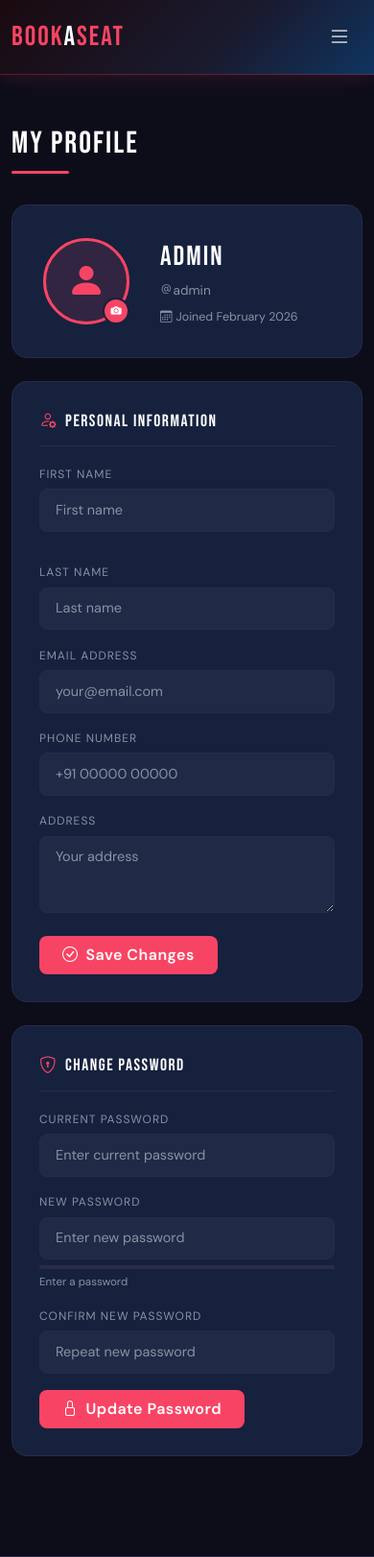
After one commit to ashmoneykash/bookaseat, a Django app: page /users/profile/ in a window 390 px wide. The commit adds this page. Shown: the top 1622 px of the page at 96% size. Run offline with Django 5.2, Linux system fonts and the light colour scheme; a user stored in the database is signed in; data comes from the database, SQL or seed files in the repository.

Commit message:
feat: add editable profile page for normal users
- Add profile view with personal info editing (name, email, phone, address)
- Add profile picture upload with live preview
- Add password change with strength meter
- Link profile icon in navbar to profile page
- Add logout confirmation dialog
- Auto-create Profile if it doesn't exist

```diff
--- a/templates/partials/navbar.html
+++ b/templates/partials/navbar.html
@@ -30,16 +30,16 @@
 
         {% if user.is_authenticated %}
           {% if user.is_staff %}
-            <!-- Admin: show Admin link, no username (redundant) -->
+            <!-- Admin: show Admin link only -->
             <li class="nav-item">
               <a class="nav-link-bms nav-link" href="{% url 'dashboard_home' %}" style="color:#fbbf24 !important;">
                 <i class="bi bi-speedometer2 me-1"></i>Admin
               </a>
             </li>
           {% else %}
-            <!-- Normal user: show profile icon with username -->
+            <!-- Normal user: profile icon links to profile page -->
             <li class="nav-item">
-              <a class="nav-link-bms nav-link" href="#" style="color:var(--bms-text);">
+              <a class="nav-link-bms nav-link" href="{% url 'profile' %}" style="color:var(--bms-text);">
                 <i class="bi bi-person-circle me-1"></i>{{ user.username }}
               </a>
             </li>
@@ -48,7 +48,9 @@
           <li class="nav-item">
             <form method="post" action="{% url 'logout' %}" style="display:inline;">
               {% csrf_token %}
-              <button type="submit" class="btn-navbar-cta nav-link" style="background:none; border:none; cursor:pointer;">
+              <button type="submit" class="btn-navbar-cta nav-link"
+                      style="background:none; border:none; cursor:pointer;"
+                      onclick="return confirm('Are you sure you want to logout?')">
                 <i class="bi bi-box-arrow-right me-1"></i>Logout
               </button>
             </form>
--- /dev/null
+++ b/users/templates/users/profile.html
@@ -0,0 +1,327 @@
+{% extends 'base.html' %}
+{% block title %}My Profile — BookASeat{% endblock %}
+
+{% block extra_css %}
+<style>
+  .profile-wrapper {
+    max-width: 820px;
+    margin: 0 auto;
+  }
+
+  .profile-header {
+    background: var(--bms-card-bg);
+    border: 1px solid var(--bms-border);
+    border-radius: 16px;
+    padding: 2rem;
+    display: flex;
+    align-items: center;
+    gap: 2rem;
+    margin-bottom: 1.5rem;
+    flex-wrap: wrap;
+  }
+
+  .profile-avatar-wrap { position: relative; flex-shrink: 0; }
+
+  .profile-avatar {
+    width: 90px; height: 90px;
+    border-radius: 50%;
+    object-fit: cover;
+    border: 3px solid var(--bms-red);
+  }
+
+  .profile-avatar-placeholder {
+    width: 90px; height: 90px;
+    border-radius: 50%;
+    background: rgba(248,68,100,0.12);
+    border: 3px solid var(--bms-red);
+    display: flex; align-items: center; justify-content: center;
+    font-size: 2.5rem; color: var(--bms-red);
+  }
+
+  .avatar-edit-btn {
+    position: absolute; bottom: 0; right: 0;
+    width: 28px; height: 28px;
+    background: var(--bms-red); border-radius: 50%;
+    display: flex; align-items: center; justify-content: center;
+    font-size: 0.7rem; color: #fff; cursor: pointer;
+    border: 2px solid var(--bms-card-bg);
+    transition: transform 0.2s;
+  }
+  .avatar-edit-btn:hover { transform: scale(1.15); }
+
+  .profile-name {
+    font-family: 'Bebas Neue', sans-serif;
+    font-size: 1.8rem; letter-spacing: 2px; color: #fff;
+    margin-bottom: 0.2rem;
+  }
+
+  .profile-username {
+    font-size: 0.85rem; color: var(--bms-muted);
+    margin-bottom: 0.5rem;
+  }
+
+  .profile-joined {
+    font-size: 0.78rem; color: var(--bms-muted);
+  }
+
+  /* Cards */
+  .profile-card {
+    background: var(--bms-card-bg);
+    border: 1px solid var(--bms-border);
+    border-radius: 16px;
+    padding: 1.75rem;
+    margin-bottom: 1.5rem;
+  }
+
+  .profile-card-title {
+    font-family: 'Bebas Neue', sans-serif;
+    font-size: 1.1rem; letter-spacing: 1.5px;
+    color: #fff; margin-bottom: 1.25rem;
+    padding-bottom: 0.75rem;
+    border-bottom: 1px solid var(--bms-border);
+    display: flex; align-items: center; gap: 0.5rem;
+  }
+
+  /* Form fields */
+  .form-group { margin-bottom: 1.1rem; }
+
+  .form-group label {
+    font-size: 0.75rem; text-transform: uppercase;
+    letter-spacing: 1px; color: var(--bms-muted);
+    display: block; margin-bottom: 0.4rem;
+  }
+
+  .form-control-bms {
+    width: 100%;
+    background: rgba(255,255,255,0.04);
+    border: 1px solid var(--bms-border);
+    border-radius: 8px;
+    padding: 0.65rem 1rem;
+    color: var(--bms-text);
+    font-size: 0.9rem;
+    font-family: 'DM Sans', sans-serif;
+    transition: border-color 0.2s, box-shadow 0.2s;
+    outline: none;
+  }
+
+  .form-control-bms:focus {
+    border-color: var(--bms-red);
+    box-shadow: 0 0 0 3px rgba(248,68,100,0.12);
+  }
+
+  .form-control-bms::placeholder { color: var(--bms-muted); }
+
+  textarea.form-control-bms { resize: vertical; min-height: 80px; }
+
+  .form-grid {
+    display: grid;
+    grid-template-columns: 1fr 1fr;
+    gap: 1rem;
+  }
+
+  @media (max-width: 576px) { .form-grid { grid-template-columns: 1fr; } }
+
+  /* Alerts */
+  .alert-bms {
+    border-radius: 8px; padding: 0.75rem 1rem;
+    font-size: 0.88rem; margin-bottom: 1.25rem;
+    display: flex; align-items: center; gap: 0.5rem;
+  }
+
+  .alert-success-bms {
+    background: rgba(74,222,128,0.1);
+    border: 1px solid rgba(74,222,128,0.3);
+    color: #4ade80;
+  }
+
+  .alert-error-bms {
+    background: rgba(248,68,100,0.1);
+    border: 1px solid rgba(248,68,100,0.3);
+    color: #ffb3c1;
+  }
+
+  /* Password strength */
+  .pwd-strength { margin-top: 0.4rem; }
+  .pwd-bar-wrap { height: 4px; background: var(--bms-border); border-radius: 99px; margin-bottom: 0.3rem; }
+  .pwd-bar { height: 100%; border-radius: 99px; width: 0; transition: width 0.3s, background 0.3s; }
+  .pwd-hint { font-size: 0.72rem; color: var(--bms-muted); }
+</style>
+{% endblock %}
+
+{% block content %}
+<div class="profile-wrapper">
+
+  <div class="section-heading">MY PROFILE</div>
+  <div class="section-divider"></div>
+
+  {% for msg in messages %}
+    <div class="alert-bms {% if 'success' in msg.tags %}alert-success-bms{% else %}alert-error-bms{% endif %}">
+      <i class="bi bi-{% if 'success' in msg.tags %}check-circle{% else %}exclamation-circle{% endif %}"></i>
+      {{ msg }}
+    </div>
+  {% endfor %}
+
+  <!-- Profile Header -->
+  <div class="profile-header">
+    <div class="profile-avatar-wrap">
+      {% if user_profile.profile_pic %}
+        <img src="{{ user_profile.profile_pic.url }}" class="profile-avatar" alt="Profile">
+      {% else %}
+        <div class="profile-avatar-placeholder">
+          <i class="bi bi-person-fill"></i>
+        </div>
+      {% endif %}
+      <label for="pic-upload-trigger" class="avatar-edit-btn" title="Change photo">
+        <i class="bi bi-camera-fill"></i>
+      </label>
+    </div>
+    <div>
+      <div class="profile-name">
+        {% if request.user.first_name %}
+          {{ request.user.first_name }} {{ request.user.last_name }}
+        {% else %}
+          {{ request.user.username }}
+        {% endif %}
+      </div>
+      <div class="profile-username"><i class="bi bi-at"></i>{{ request.user.username }}</div>
+      {% if request.user.email %}
+        <div class="profile-username"><i class="bi bi-envelope me-1"></i>{{ request.user.email }}</div>
+      {% endif %}
+      <div class="profile-joined">
+        <i class="bi bi-calendar3 me-1"></i>Joined {{ request.user.date_joined|date:"F Y" }}
+      </div>
+    </div>
+  </div>
+
+  <!-- ── Edit Info ── -->
+  <div class="profile-card">
+    <div class="profile-card-title">
+      <i class="bi bi-person-gear" style="color:var(--bms-red);"></i> Personal Information
+    </div>
+
+    <form method="post" enctype="multipart/form-data">
+      {% csrf_token %}
+      <input type="hidden" name="action" value="update_info">
+
+      <!-- Hidden file input triggered by camera button -->
+      <input type="file" name="profile_pic" id="pic-upload-trigger"
+             accept="image/*" style="display:none;"
+             onchange="previewPic(this)">
+
+      <div class="form-grid">
+        <div class="form-group">
+          <label>First Name</label>
+          <input type="text" name="first_name" class="form-control-bms"
+                 value="{{ request.user.first_name }}" placeholder="First name">
+        </div>
+        <div class="form-group">
+          <label>Last Name</label>
+          <input type="text" name="last_name" class="form-control-bms"
+                 value="{{ request.user.last_name }}" placeholder="Last name">
+        </div>
+      </div>
+
+      <div class="form-group">
+        <label>Email Address</label>
+        <input type="email" name="email" class="form-control-bms"
+               value="{{ request.user.email }}" placeholder="your@email.com">
+      </div>
+
+      <div class="form-group">
+        <label>Phone Number</label>
+        <input type="text" name="phone" class="form-control-bms"
+               value="{{ user_profile.phone|default:'' }}" placeholder="+91 00000 00000">
+      </div>
+
+      <div class="form-group">
+        <label>Address</label>
+        <textarea name="address" class="form-control-bms"
+                  placeholder="Your address">{{ user_profile.address|default:'' }}</textarea>
+      </div>
+
+      <button type="submit" class="btn btn-bms-primary px-4 py-2">
+        <i class="bi bi-check-circle me-2"></i>Save Changes
+      </button>
+    </form>
+  </div>
+
+  <!-- ── Change Password ── -->
+  <div class="profile-card">
+    <div class="profile-card-title">
+      <i class="bi bi-shield-lock" style="color:var(--bms-red);"></i> Change Password
+    </div>
+
+    <form method="post">
+      {% csrf_token %}
+      <input type="hidden" name="action" value="change_password">
+
+      <div class="form-group">
+        <label>Current Password</label>
+        <input type="password" name="old_password" class="form-control-bms"
+               placeholder="Enter current password">
+      </div>
+
+      <div class="form-group">
+        <label>New Password</label>
+        <input type="password" name="new_password1" class="form-control-bms"
+               placeholder="Enter new password" id="new-pwd" oninput="checkStrength(this.value)">
+        <div class="pwd-strength">
+          <div class="pwd-bar-wrap"><div class="pwd-bar" id="pwd-bar"></div></div>
+          <div class="pwd-hint" id="pwd-hint">Enter a password</div>
+        </div>
+      </div>
+
+      <div class="form-group">
+        <label>Confirm New Password</label>
+        <input type="password" name="new_password2" class="form-control-bms"
+               placeholder="Repeat new password">
+      </div>
+
+      <button type="submit" class="btn btn-bms-primary px-4 py-2">
+        <i class="bi bi-lock me-2"></i>Update Password
+      </button>
+    </form>
+  </div>
+
+</div>
+{% endblock %}
+
+{% block extra_js %}
+<script>
+  // Profile pic preview before upload
+  function previewPic(input) {
+    if (input.files && input.files[0]) {
+      var reader = new FileReader();
+      reader.onload = function(e) {
+        var wrap = document.querySelector('.profile-avatar-wrap');
+        var existing = wrap.querySelector('.profile-avatar, .profile-avatar-placeholder');
+        var img = document.createElement('img');
+        img.src = e.target.result;
+        img.className = 'profile-avatar';
+        img.alt = 'Profile';
+        existing.replaceWith(img);
+      };
+      reader.readAsDataURL(input.files[0]);
+    }
+  }
+
+  // Password strength meter
+  function checkStrength(pwd) {
+    var bar  = document.getElementById('pwd-bar');
+    var hint = document.getElementById('pwd-hint');
+    var score = 0;
+    if (pwd.length >= 8) score++;
+    if (/[A-Z]/.test(pwd)) score++;
+    if (/[0-9]/.test(pwd)) score++;
+    if (/[^A-Za-z0-9]/.test(pwd)) score++;
+
+    var widths = ['0%', '25%', '50%', '75%', '100%'];
+    var colors = ['transparent', '#ef4444', '#fbbf24', '#60a5fa', '#4ade80'];
+    var hints  = ['Enter a password', 'Too weak', 'Could be stronger', 'Getting better', 'Strong password!'];
+
+    bar.style.width      = widths[score];
+    bar.style.background = colors[score];
+    hint.textContent     = hints[score];
+  }
+</script>
+{% endblock %}
--- a/users/urls.py
+++ b/users/urls.py
@@ -3,4 +3,5 @@ from . import views
 
 urlpatterns = [
     path('register/', views.register, name='register'),
+    path('profile/', views.profile, name='profile'),
 ]
--- a/users/views.py
+++ b/users/views.py
@@ -1,6 +1,9 @@
 from django.shortcuts import render, redirect
-from django.contrib.auth.forms import UserCreationForm
-from django.contrib.auth import login
+from django.contrib.auth.forms import UserCreationForm, PasswordChangeForm
+from django.contrib.auth import login, update_session_auth_hash
+from django.contrib.auth.decorators import login_required
+from django.contrib import messages
+from .models import Profile
 
 
 def register(request):
@@ -17,3 +20,46 @@ def register(request):
         form = UserCreationForm()
 
     return render(request, 'registration/register.html', {'form': form})
+
+
+@login_required
+def profile(request):
+    # Auto-create profile if it doesn't exist
+    user_profile, _ = Profile.objects.get_or_create(user=request.user)
+
+    if request.method == 'POST':
+        action = request.POST.get('action')
+
+        # ── Update basic info ──
+        if action == 'update_info':
+            user = request.user
+            user.first_name = request.POST.get('first_name', '').strip()
+            user.last_name  = request.POST.get('last_name', '').strip()
+            user.email      = request.POST.get('email', '').strip()
+            user.save()
+
+            user_profile.phone   = request.POST.get('phone', '').strip()
+            user_profile.address = request.POST.get('address', '').strip()
+
+            if 'profile_pic' in request.FILES:
+                user_profile.profile_pic = request.FILES['profile_pic']
+
+            user_profile.save()
+            messages.success(request, 'Profile updated successfully!')
+            return redirect('profile')
+
+        # ── Change password ──
+        elif action == 'change_password':
+            form = PasswordChangeForm(request.user, request.POST)
+            if form.is_valid():
+                user = form.save()
+                update_session_auth_hash(request, user)
+                messages.success(request, 'Password changed successfully!')
+            else:
+                for error in form.errors.values():
+                    messages.error(request, error.as_text().replace('* ', ''))
+            return redirect('profile')
+
+    return render(request, 'users/profile.html', {
+        'user_profile': user_profile,
+    })
```
